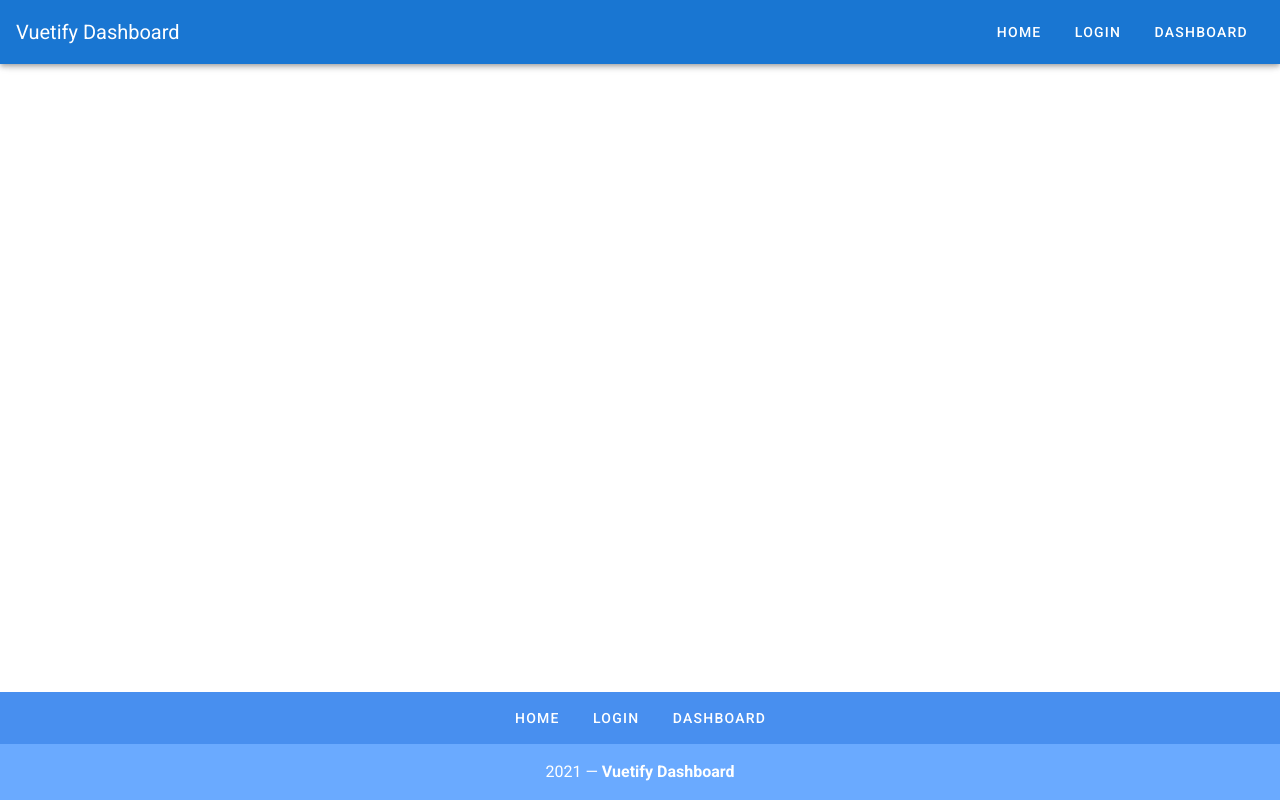
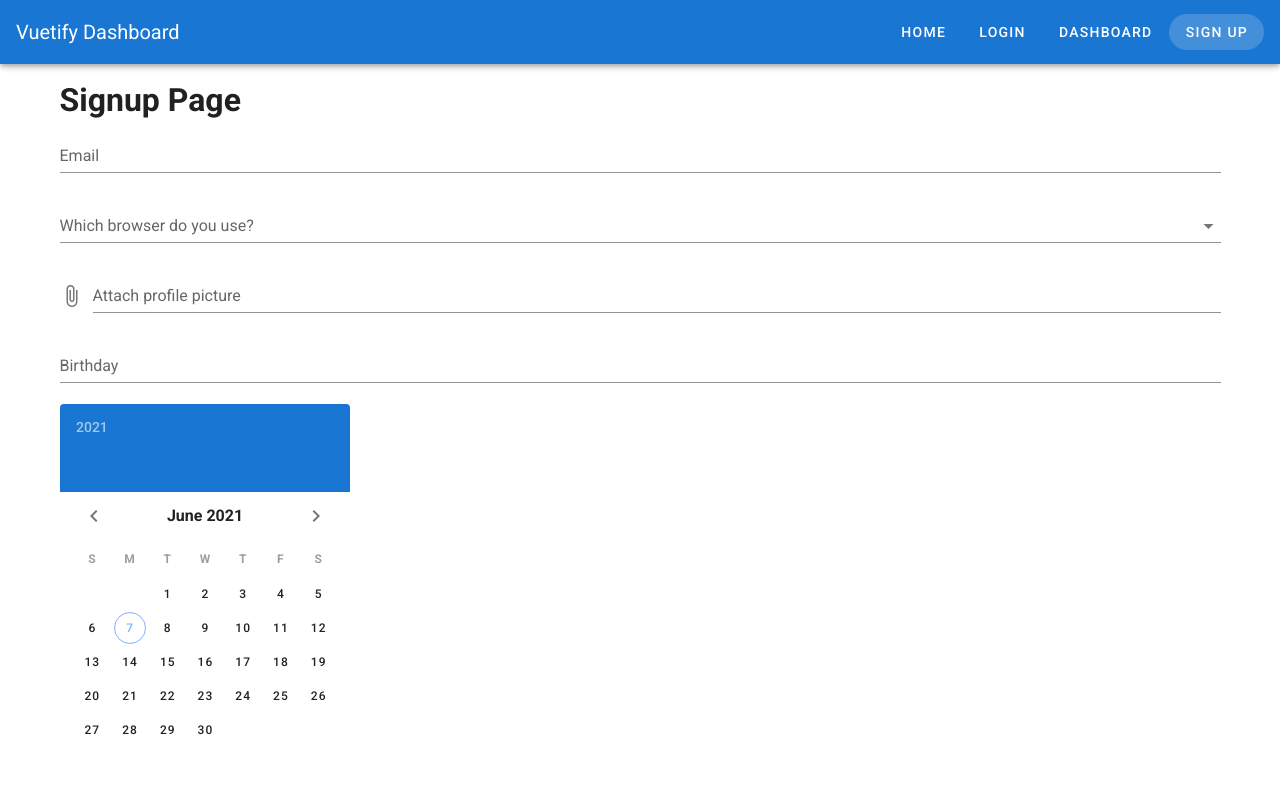
Before and after one commit to nguyenvinhduyet/intro-to-vue-2, a Vue app: page /signup in a window 1280 px wide. Shown: the top 800 px of the page. Built offline with nearby package versions, Linux system fonts and the light colour scheme.

Commit message:
Form Fundamentals - Signup Page (video 6)

```diff
--- a/src/App.vue
+++ b/src/App.vue
@@ -54,6 +54,10 @@
 				{
 					label: 'Dashboard',
 					url: '/dashboard'
+				},
+				{
+					label: 'Sign Up',
+					url: '/signup'
 				}
 			]
 		}
--- a/src/router.js
+++ b/src/router.js
@@ -16,9 +16,6 @@
 		{
 			path: '/about',
 			name: 'about',
-			// route level code-splitting
-			// this generates a separate chunk (about.[hash].js) for this route
-			// which is lazy-loaded when the route is visited.
 			component: () =>
 				import(/* webpackChunkName: "about" */ './views/About.vue')
 		},
@@ -31,6 +28,11 @@
 			path: '/dashboard',
 			name: 'dashboard',
 			component: () => import('./views/Dashboard.vue')
-		}
+		},
+		{
+			path: '/signup',
+			name: 'signup',
+			component: () => import('./views/SignUp.vue')
+		},
 	]
 })
--- /dev/null
+++ b/src/views/SignUp.vue
@@ -0,0 +1,29 @@
+<template>
+    <v-container>
+        <v-row>
+            <v-col>
+                <h1>Signup Page</h1>
+                <v-form>
+                    <v-text-field label="Email" type="email"></v-text-field>
+                    <v-autocomplete label="Which browser do you use?" :items="browsers" />
+                    <v-file-input label="Attach profile picture" />
+                    <v-text-field label="Birthday" v-model="birthday" readonly />
+                    <v-date-picker v-model="birthday" :active-picker.sync="activePicker"/>
+                    <v-checkbox label="Agree to terms & conditions" />
+                    <v-btn type="submit" color="primary">Submit</v-btn>
+                </v-form>
+            </v-col>
+        </v-row>
+    </v-container>
+</template>
+
+<script>
+export default {
+  data() {
+      return {
+          birthday: '',
+          browsers: ['Chrome', 'Firefox', 'Safari', 'Edge', 'Brave']
+      }
+  }
+}
+</script>
```
